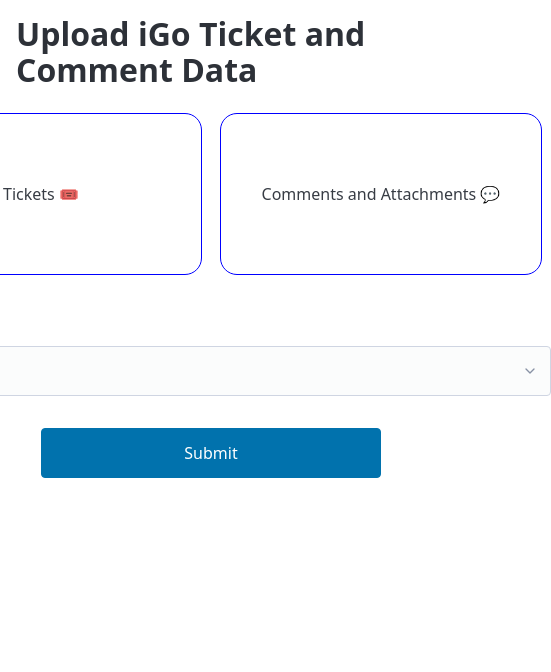
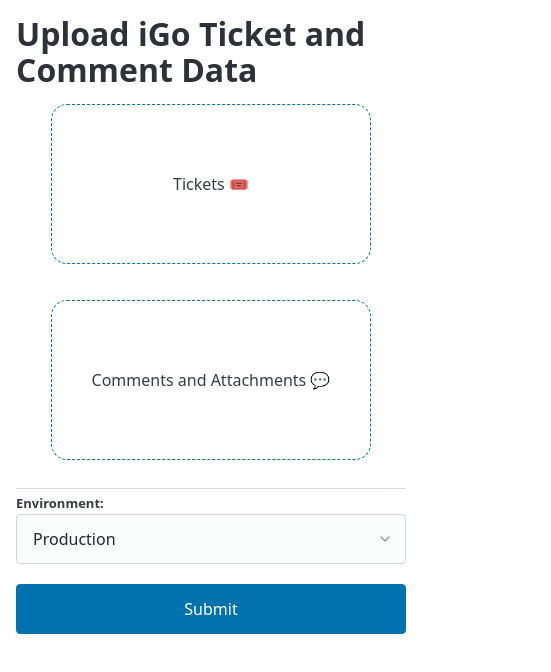
Before and after one commit to Impact-LED/ai-rag-chunker-gui-v2, a React (Vite) app: page / in a window 390 px wide. Shown: the top 672 px of the page, 551 px wide, since content can reach past the window. Built offline with nearby package versions, Linux system fonts and the light colour scheme.

Commit message:
ui improvements

```diff
--- a/src/App.css
+++ b/src/App.css
@@ -12,16 +12,63 @@
 .fileForm {
   display: flex;
   flex-direction: column;
-  justify-content: center;
-  align-items: center;
+  width: min(100%, 41.25rem);
 }
 
 .fileForm .inputs {
   display: flex;
   width: 100%;
   justify-content: center;
+  gap: 1.25rem;
+  flex-wrap: wrap;
 }
 
-.fileForm button {
-  width: 50%;
+.fileForm hr {
+  margin: 0.75rem 0 0;
+  border: 0;
+  border-top: 1px solid #d7dce5;
 }
+
+.submission {
+  display: grid;
+  grid-template-columns: repeat(2, minmax(0, 1fr));
+  width: 100%;
+  align-items: flex-end;
+  gap: 1.25rem;
+}
+
+.submission label {
+  display: flex;
+  flex-direction: column;
+  margin: 5px 0 0;
+  font-weight: 600;
+}
+
+.submission label span {
+  font-size: small;
+}
+
+.submission select {
+  width: 100%;
+  margin: 0;
+}
+
+.submission button {
+  width: 100%;
+  margin: 0;
+  white-space: nowrap;
+}
+
+@media (max-width: 700px) {
+  .submission {
+    grid-template-columns: 1fr;
+  }
+
+  .submission label {
+    max-width: none;
+  }
+
+  .submission button {
+    width: 100%;
+  }
+}
--- a/src/App.tsx
+++ b/src/App.tsx
@@ -1,7 +1,7 @@
 import { useState, type SubmitEvent } from "react";
 import './App.css'
 import FileUpload from './FileUpload'
-const ingest_url = import.meta.env.ENDPOINT_URL;
+const endpoint_url = import.meta.env.ENDPOINT_URL;
 
 function App() {
   const [ticketFile, setTicketFile] = useState<File | null>(null);
@@ -27,7 +27,7 @@
     formData.append("tickets", ticketFile);
     formData.append("comments", commentFile);
 
-    const response = await fetch(ingest_url, {
+    const response = await fetch(endpoint_url, {
       method: "POST",
       body: formData
     })
@@ -45,15 +45,18 @@
               <FileUpload onFileSelected={onFileSelected}  recordType='ticket' displayName='Tickets 🎟️' />
               <FileUpload onFileSelected={onFileSelected} recordType='comment' displayName='Comments and Attachments 💬' />
           </div>
-          <fieldset>
-            <label htmlFor="env">Environment:</label>
-            <select name="env" value={env} onChange={(event) => setEnv(event.target.value)}>
-              <option value="prod">Production</option>
-              <option value="dev">Development</option>
-              <option value="stage">Stage</option>
+          <hr style={{width: '100%'}}></hr>
+          <div className="submission">
+            <label htmlFor="env">
+              <span>Environment:</span>
+              <select id="env" value={env} onChange={(event) => setEnv(event.target.value)}>
+                <option value="prod">Production</option>
+                <option value="dev">Development</option>
+                <option value="stage">Stage</option>
             </select>
-          </fieldset>
-          <button type='submit'>Submit</button>
+            </label>
+            <button type='submit'>Submit</button>
+          </div>
         </form>
       </section>
     </>
--- a/src/FileUpload.css
+++ b/src/FileUpload.css
@@ -12,14 +12,19 @@
     display: flex;
     height: 10rem;
     width: 20rem;
-    outline: 1px solid blue;
+    border: 1px dashed var(--pico-primary);
     border-radius: 1rem;
     justify-content: center;
     align-items: center;
     cursor: pointer;
-    margin: 10px;
+    margin: 0;
 }
 
 .fileLabel:hover {
-    background-color: blue;
+    background-color: var(--pico-form-element-active-background-color);
+    border-color: var(--pico-primary-border);
 }
+
+.file-upload-container output {
+    font-size: small;
+}
--- a/src/FileUpload.tsx
+++ b/src/FileUpload.tsx
@@ -10,15 +10,29 @@
 function FileUpload({ recordType, displayName, onFileSelected }: FileUploadProps) {
 
     const [fileName, setFileName] = useState("");
+    const [filesize, setFileSize] = useState("");
 
   function handleChange(event: ChangeEvent<HTMLInputElement>) {
     const file = event.target.files?.[0];
     if(!file) {
         setFileName("");
+        setFileSize("");
         return;
     }
     setFileName(file.name);
+    setFileSize(formatFileSize(file.size));
     onFileSelected({recordType, file});
+  }
+
+  function formatFileSize(bytes: number): string {
+    if(bytes === 0) {
+        return "0 bytes";
+    }
+    const units = ["Bytes", "KB", "MB", "GB", "TB"];
+    const base = 1024;
+    const index = Math.floor(Math.log(bytes) / Math.log(base));
+    const size = bytes / Math.pow(base, index);
+    return `${size.toFixed(index === 0 ? 0 : 1)} ${units[index]}`;
   }
 
     return (
@@ -28,7 +42,7 @@
                 {displayName}
                 <input className="fileInput" onChange={handleChange} id={recordType} type="file" accept="application/json" />
             </label>
-            <p>{fileName ? '📂 ' + fileName : ""}</p>
+            <output>{fileName ? `📂 ${fileName} - ${filesize}` : ""}</output>
         </section>
         </>
     )
```
